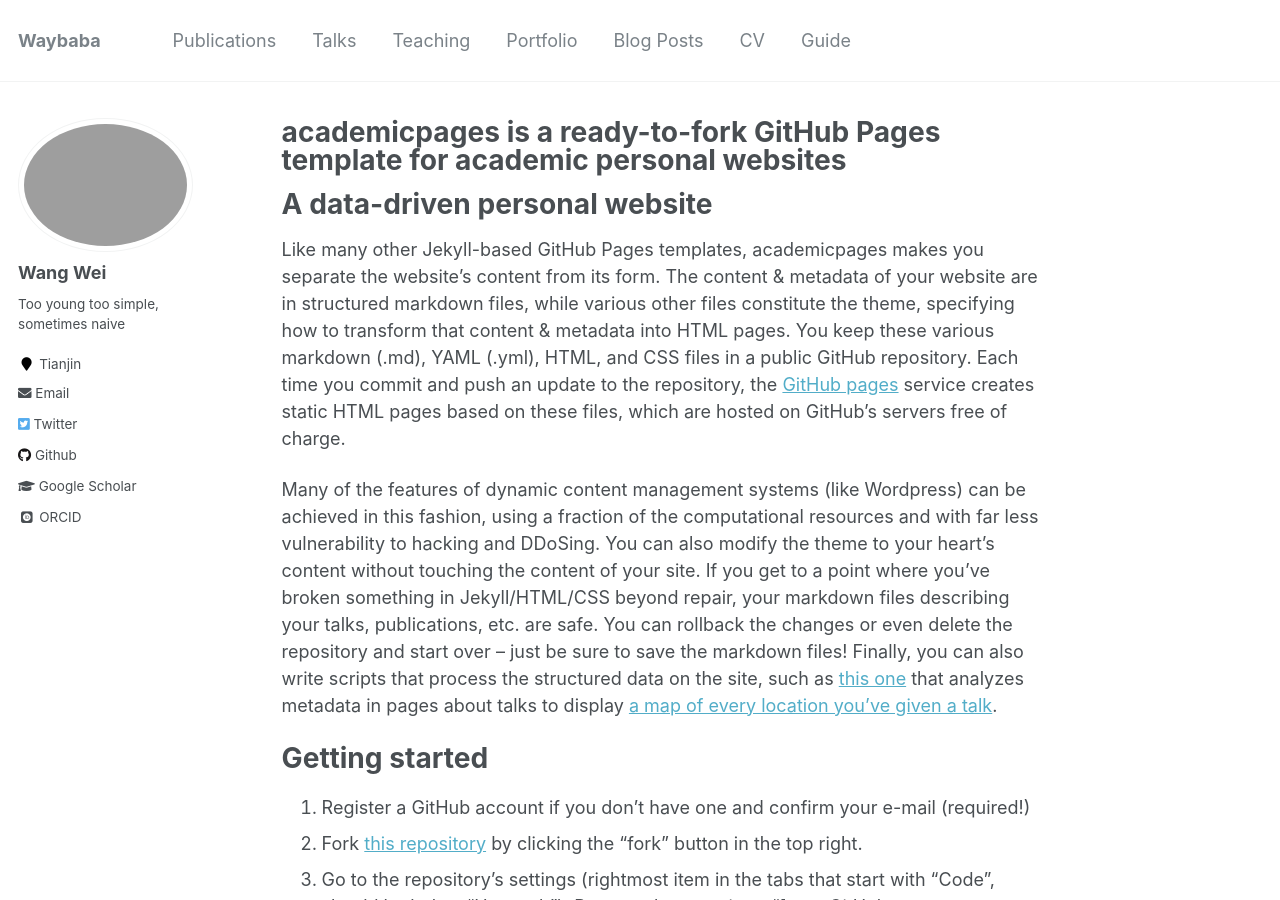
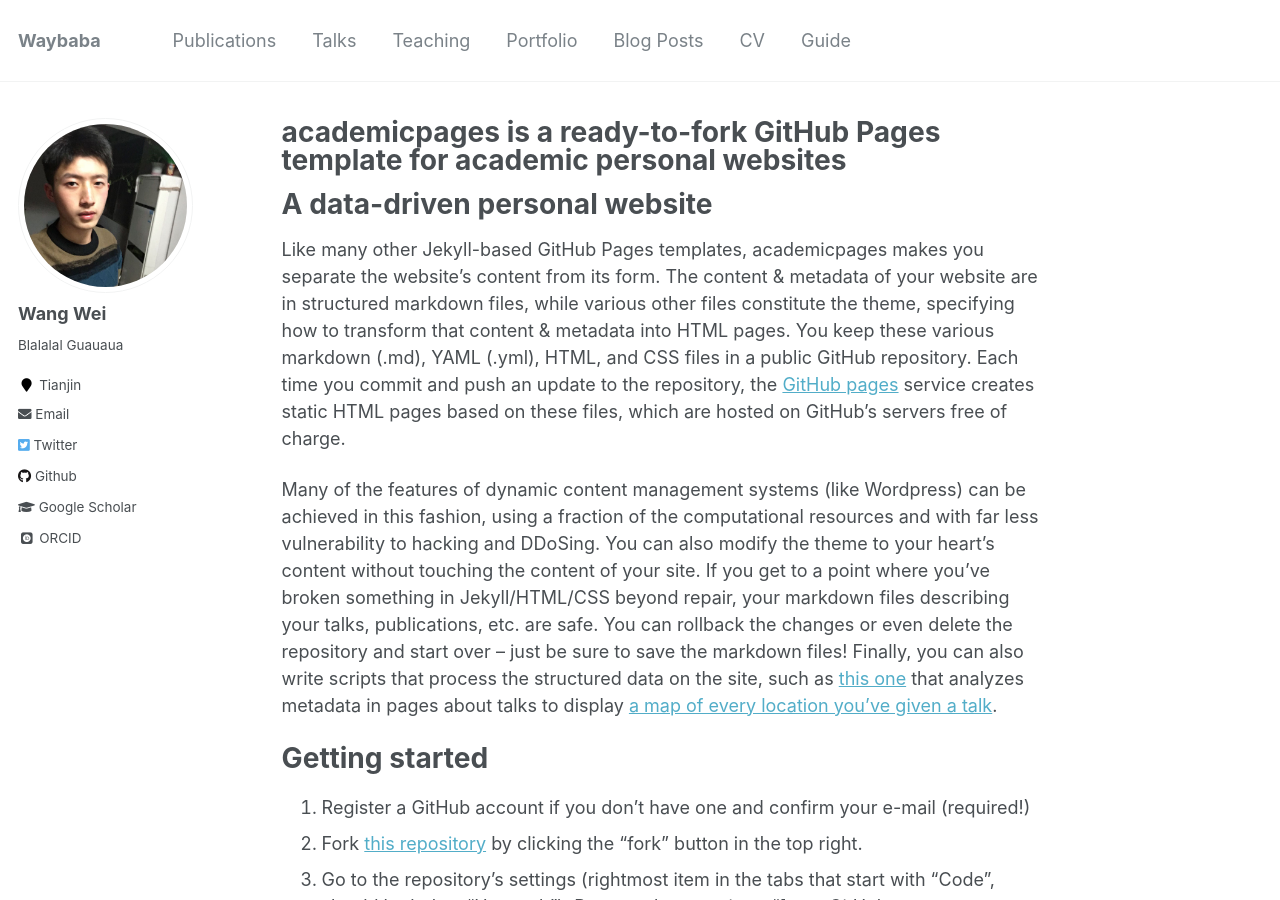
Before and after one commit to Waybaba/waybaba.github.io, a Jekyll site: the page built from _pages/about.md, in a window 1280 px wide and 900 px high. Built offline with Jekyll 4.4.1, drawn with Linux system fonts in a browser that asks for light colours; some web fonts are replaced.

```diff
--- a/_config.yml
+++ b/_config.yml
@@ -82,7 +82,7 @@ analytics:
 author:
   name             : "Wang Wei"
   avatar           : "title_face.png"
-  bio              : "Too young too simple, sometimes naive"
+  bio              : "Blalalal Guauaua"
   location         : "Tianjin"
   employer         :
   googlescholar    : "http://yourfullgooglescholarurl.com"
@@ -227,7 +227,7 @@ defaults:
   # _portfolio
   - scope:
       path: ""
-      type: portfolio
+      type: projects
     values:
       layout: single
       author_profile: true
```
Also changed, not shown: images/title_face.png (added).
